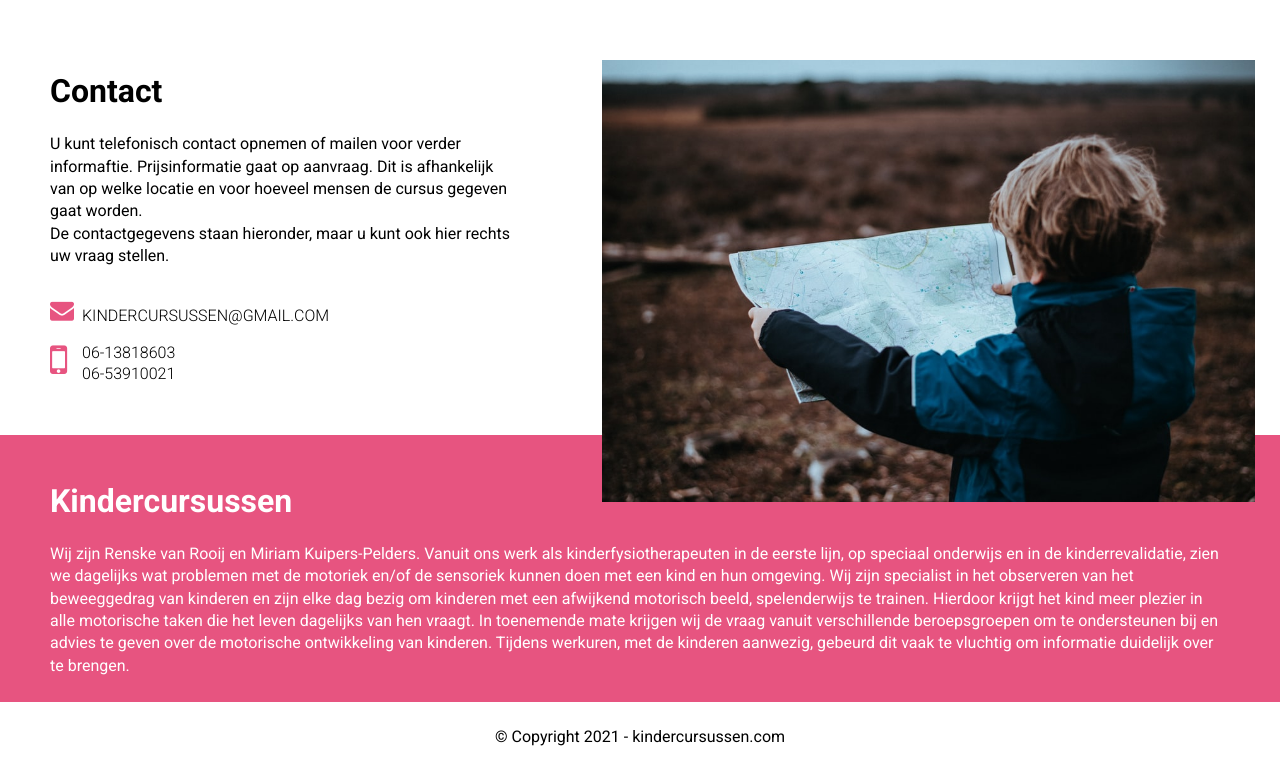
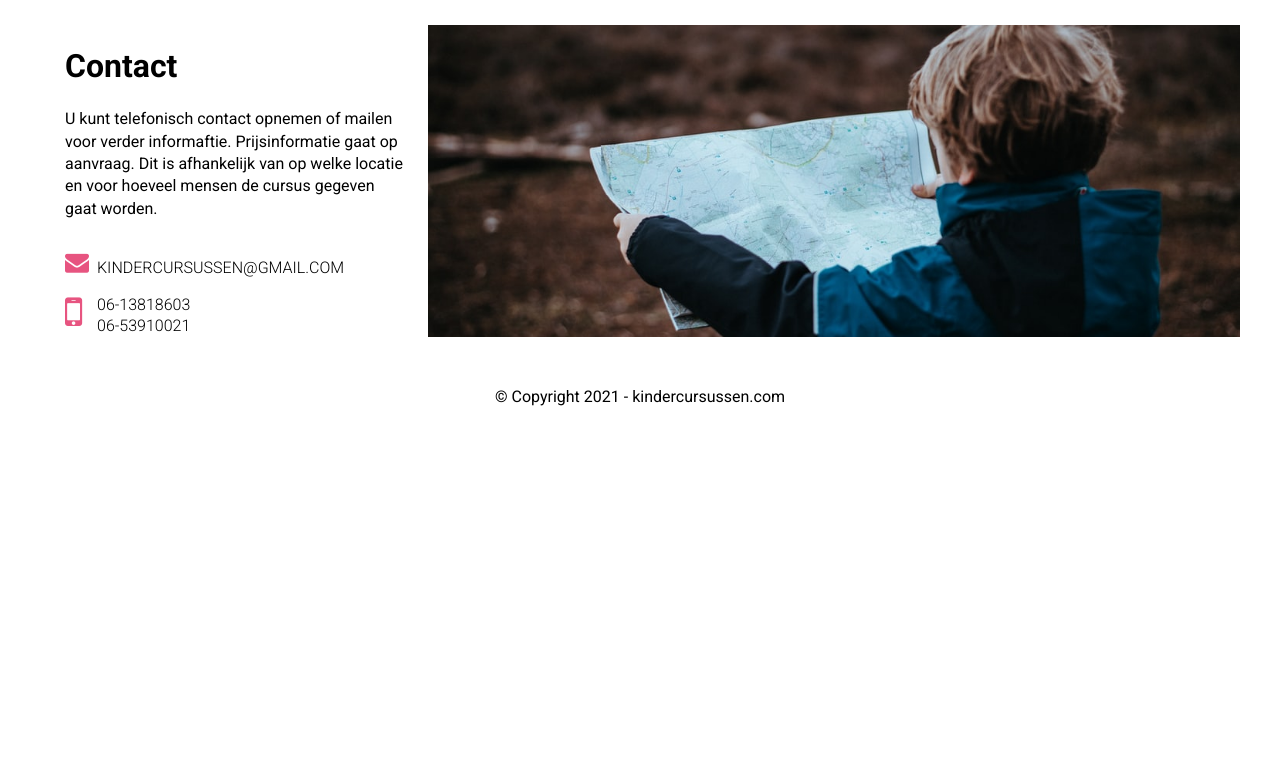
Before and after one commit to kindercursussen/kindercursussen.github.io, a PHP site: page /contact.html in a window 1280 px wide. Shown: the part 159-930 px from the top of the page. After the commit the page ends 565 px from the top, so only its background shows below. Run offline with PHP 8.4, Linux system fonts and the light colour scheme.

Commit message:
Aangevraagd aanpassingen doorgevoerd

```diff
--- a/contact.html
+++ b/contact.html
@@ -46,11 +46,11 @@
       <!--NAVIGATION BAR END-->
     <!--CONTACT US-->
     <div class="contact_wrapper">
+      <div class="contact_wrapper_content">
       <div class="top">
         <div class="top_header">
           <h1> Contact  </h1>
           <p> U kunt telefonisch contact opnemen of mailen voor verder informaftie. Prijsinformatie gaat op aanvraag. Dit is afhankelijk van op welke locatie en voor hoeveel mensen de cursus gegeven gaat worden.</p>
-          <p>De contactgegevens staan hieronder, maar u kunt ook hier rechts uw vraag stellen.</p>
         </div>
         <div class="top_bulletpoints">
           <div>
@@ -67,33 +67,16 @@
           </div>
         </div>
         </div>
-       <!-- <div class="container">
-         <form target="_blank" action="https://formspree.io/f/mayljlwj" method="POST">
-           <h1> Stel ons een vraag </h1>
-           <input type="text" id="fname" name="naam" placeholder="Uw naam">
-           <input type="email" id="mail" name="email" placeholder="E-mail Adres" required>
-           <textarea id="subj" name="bericht" placeholder="Stel hier uw vraag" required></textarea>
-           <input type="submit" value="Verzenden">
-         </form>
-        </div> -->
-        <!-- <div class="container2">
-          <div class="box"><i class="fa fa-mobile-phone"></i><br><p id="text">Text ons.</p><br><a href="#" class="button">06-13818603</a></div>
-          <div class="box box2"><i class="fa fa-envelope"></i><br><p id="text">Mail ons.</p><br><a href="mailto:kindercursussen@gmail.com" class="button">Mail</a></div>
-          <div class="box"><i class="fa fa-mobile-phone"></i><br><p id="text">Bel ons.</p><br><a href="#" class="button">06-13818603</a></div>
-        </div> -->
-        <!-- <div class="container3">
-          <div class="rectangle"><i class="fa fa-mobile-phone"></i><p class="title">Bel Ons.</p><p class="content">Bel ons gerust voor informatie over de cursus.</p><a href="tel:0613818603" class="button">06-13818603</a></div>
-          <div class="rectangle"><i class="fa fa-envelope"></i><p class="title">Mail Ons.</p><p class="content">U kan ons ook mailen voor meer informatie over de cursus.</p><a href="mailto:kindercursussen@gmail.com" class="button">Mail</a></div>
-        </div> -->
         <div class="container4">
           <div class="img"></div>
         </div>
       </div>
+      </div>
 
-      <div class="kindercursussen_wrapper">
-        <h1>Kindercursussen</h1>
+      <!-- <div class="kindercursussen_wrapper">
+        <h1>Contactgegevens</h1>
         Wij zijn Renske van Rooij en Miriam Kuipers-Pelders. Vanuit ons werk als kinderfysiotherapeuten in de eerste lijn, op speciaal onderwijs en in de kinderrevalidatie, zien we dagelijks wat problemen met de motoriek en/of de sensoriek kunnen doen met een kind en hun omgeving. Wij zijn specialist in het observeren van het beweeggedrag van kinderen en zijn elke dag bezig om kinderen met een afwijkend motorisch beeld, spelenderwijs te trainen. Hierdoor krijgt het kind meer plezier in alle motorische taken die het leven dagelijks van hen vraagt. In toenemende mate krijgen wij de vraag vanuit verschillende beroepsgroepen om te ondersteunen bij en advies te geven over de motorische ontwikkeling van kinderen. Tijdens werkuren, met de kinderen aanwezig, gebeurd dit vaak te vluchtig om informatie duidelijk over te brengen.
-      </div>
+      </div> -->
     <!--CONTACT US END-->
     <!--FOOTER-->
     <footer>
--- a/onze_cursus.html
+++ b/onze_cursus.html
@@ -77,12 +77,12 @@
         <p class="accreditatie_tekst">Een cursus gegeven door twee kinderfysiotherapeuten met ruime ervaring binnen de eerste lijn en de kinderrevalidatie.
 Een cursus op maat, gericht op ouderinstructie (hantering en positionering) bij zuigelingen met: voorkeurshouding, excessief huilen, motorische onrust, heupdysplasie, plexus brachialis laesie en sleutelbeenfractuur. De cursus is 3 punten waard en inschrijven kan via de volgende link:</p>
         <p><a class="link_style" href="https://www.pe-online.org/public/OpleidingDetail.aspx?courseID=402686&pid=341" target="_blank">https://www.pe-online.org/public/OpleidingDetail.aspx?courseID=402686&pid=341</a></p>
-        <p><br>Kennis op het gebied van de motorische ontwikkeling helpt bij vroegtijdige signalering en speelt een belangrijke rol bij de advisering van ouders.</p>
       </div>
     </div>
     <!--INHOUD END-->
     <!--ONDERWERPEN-->
     <div class="onderwerp_uitbereiding_color">
+      <div class="onderwerp_uitbereiding_top_tekst"><p>Kennis op het gebied van de motorische ontwikkeling helpt bij vroegtijdige signalering en speelt een belangrijke rol bij de advisering van ouders.</p></div>
     <div class="onderwerp_uitbereiding">
       <div class="onderwerpen">
         <p class="item_title">Onderwerpen</p>
--- a/style/contact_style.css
+++ b/style/contact_style.css
@@ -5,13 +5,17 @@
   width: 100%;
   padding: 25px;
   box-sizing: border-box;
+  justify-content: center;
+}
+.contact_wrapper_content {
+  display: flex;
+  max-width: 100%;
+  width: 1200px;
 }
 
 .top {
-  width: 45%;
-  padding: 25px;
-  padding-right: 40px;
-  margin-right: 40px;
+  width: 400px;
+  padding: 0 25px;
   box-sizing: border-box;
 }
 
@@ -55,7 +59,7 @@
   margin-top: 10px;
 }
 .fa-map-marker, .fa-mobile-phone, .fa-envelope {
-  color: rgba(231,84,128,1);
+  color: rgb(231,84,128);
 }
 .fa-mobile-phone {
   font-size: 40px;
@@ -206,22 +210,22 @@ a.button:hover{
 /*-----------RECTANGLE STYLE END----------- */
 /*-----------IMAGE STYLE----------- */
 .container4 {
-  width: 55%;
+  width: 70%;
 }
 .container4 .img {
-  height: 115%;
+  height: 100%;
   background-image: url(../img/kid_reading.jpg);
   background-position: center;
   background-repeat: no-repeat;
   background-size: cover;
-  transform: translateY(35px);
+  /* transform: translateY(35px); */
 }
 /*-----------IMAGE STYLE END----------- */
 
 /*-----------CONTACT US RESPONSIVE STYLE----------- */
 
 @media only screen and (max-width: 700px) {
-  .contact_wrapper {
+  .contact_wrapper_content {
     flex-direction: column;
     box-sizing: border-box;
   }
```
Also changed, not shown: style/onze_cursus_style.css (+13 -11 lines). Lines whose indentation alone changed are shown as unchanged.
